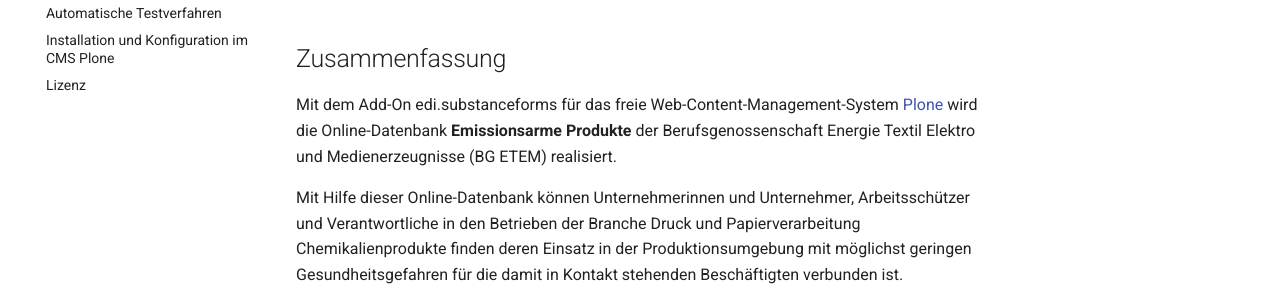
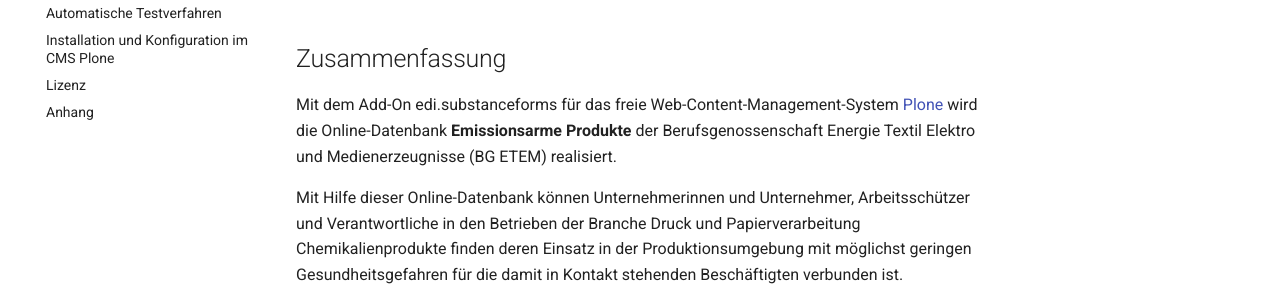
Before and after one commit to educorvi/edi.docTheSubstanceForms, an MkDocs documentation site: the page built from docs/index.md, in a window 1280 px wide. Shown: the part 287-583 px from the top of the page. Built offline with MkDocs 1.6.1 and Material for MkDocs 9.7.7, drawn with Linux system fonts in a browser that asks for light colours.

Commit message:
Adding anhang to nav

```diff
--- a/mkdocs.yml
+++ b/mkdocs.yml
@@ -10,6 +10,7 @@ nav:
     - Automatische Testverfahren: tests.md
     - Installation und Konfiguration im CMS Plone: plone.md
     - Lizenz: lizenz.md
+    - Anhang: anhang.md
 
 theme: material
 
```
